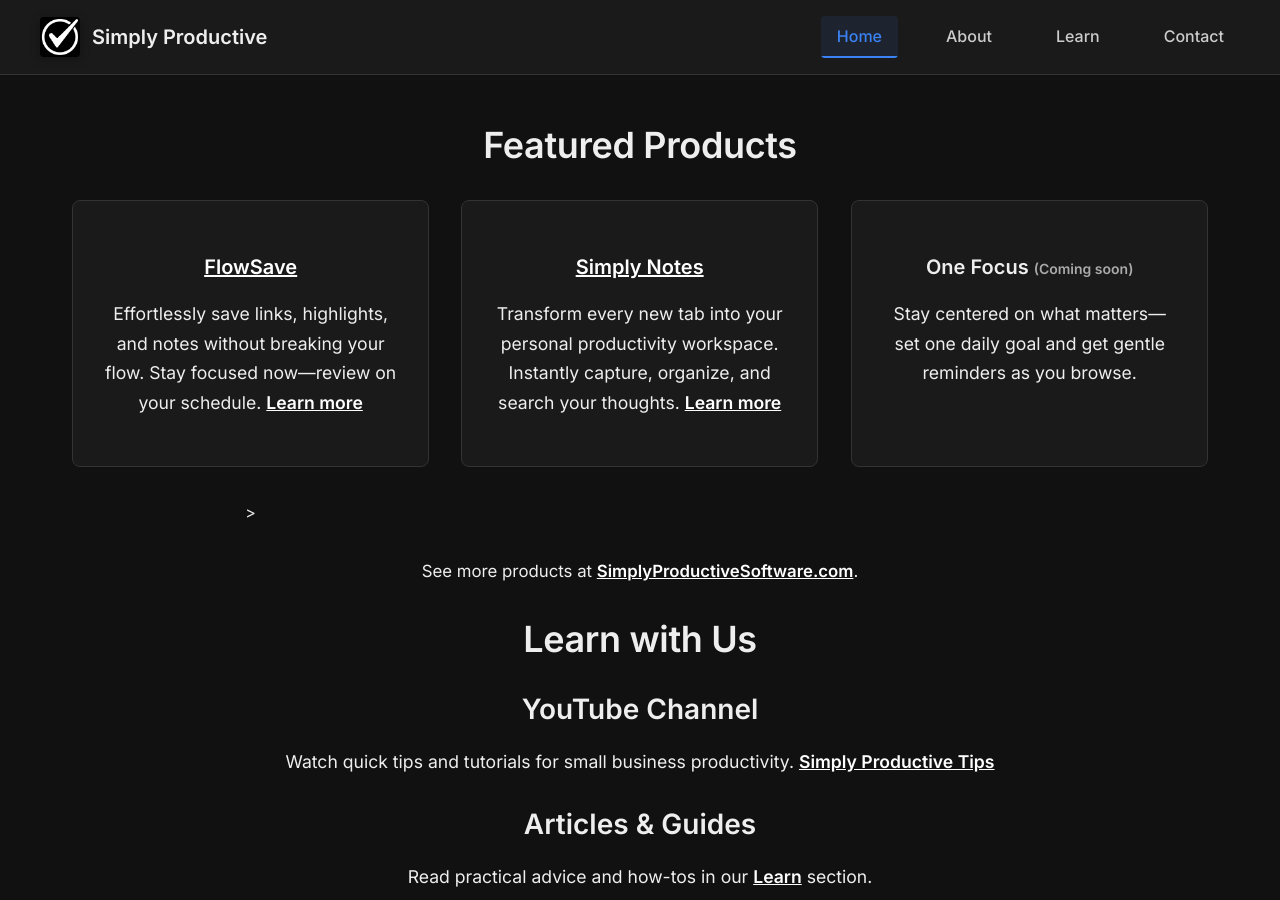
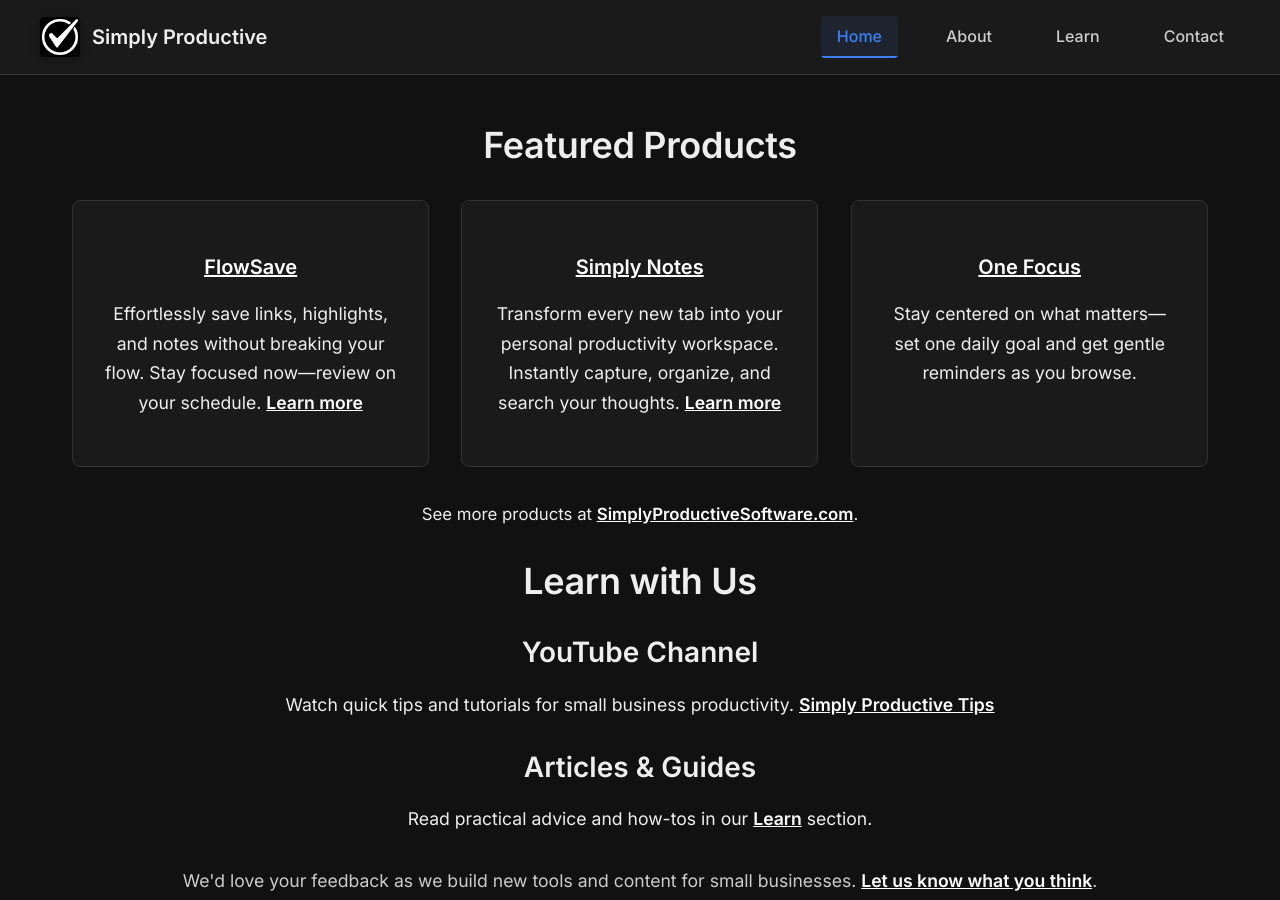
Before and after one commit to dbough/getsimplyproductive.com, a Jekyll site: the page built from index.md, in a window 1280 px wide and 900 px high, scrolled down 769 px. Built offline with Jekyll 4.4.1, drawn with Linux system fonts in a browser that asks for light colours.

Commit message:
adding one focus link

```diff
--- a/index.md
+++ b/index.md
@@ -30,9 +30,9 @@
       <p>Transform every new tab into your personal productivity workspace. Instantly capture, organize, and search your thoughts. <a href="https://chromewebstore.google.com/detail/simply-notes/mkhhaekaoneilcbmcfhiagegfadagnkb" target="_blank" rel="noopener">Learn more</a></p>
     </div>
     <div class="product-card">
-      <h3>One Focus <span style="font-size:0.7em; color:#aaa;">(Coming soon)</span></h3>
+      <h3><a href="https://chromewebstore.google.com/detail/one-focus/fdimngiaicogikhapannfobheghimged" target="_blank" rel="noopener">One Focus</a></h3>
       <p>Stay centered on what matters—set one daily goal and get gentle reminders as you browse.</p>
-    </div>>
+    </div>
   </div>
   <p style="margin-top:2rem; font-size:1.05em;">See more products at <a href="https://SimplyProductiveSoftware.com" target="_blank" rel="noopener">SimplyProductiveSoftware.com</a>.</p>
 </section>
```
